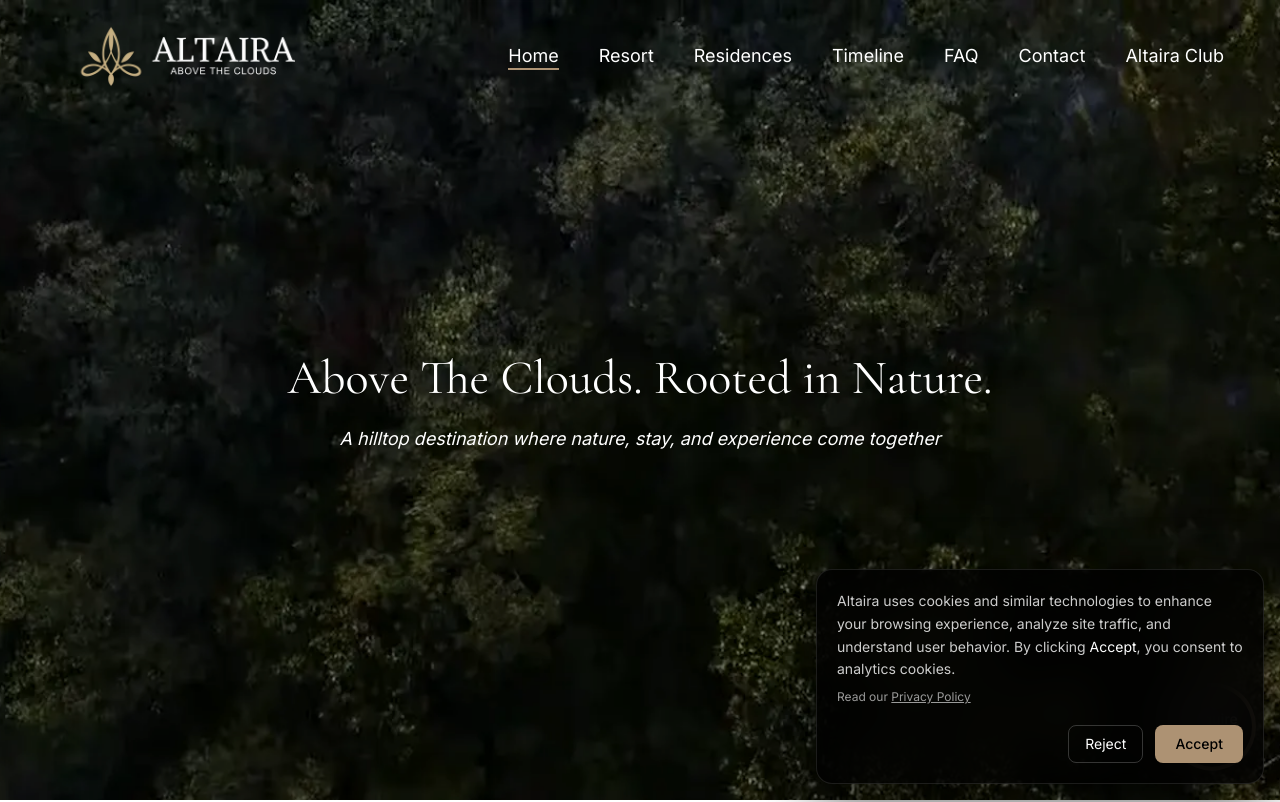
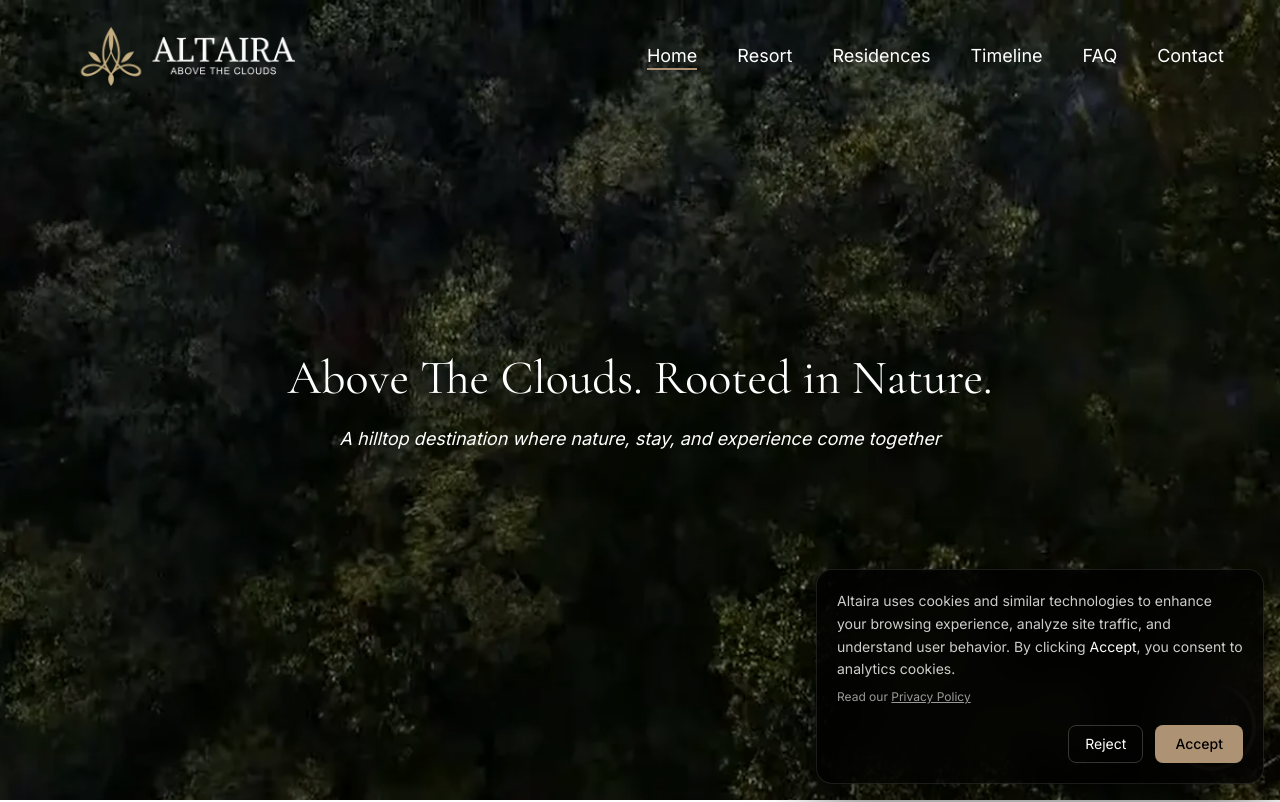
Before and after one commit to Fracspace/altaira2.0, a Next.js app: page / in a window 1280 px wide. Shown: the top 802 px of the page. Built offline with nearby package versions, Linux system fonts and the light colour scheme; no server answers.

Commit message:
fix: comment out Altaira Club link in Navbar component

```diff
--- a/app/components/GlobalComponents/Navbar.tsx
+++ b/app/components/GlobalComponents/Navbar.tsx
@@ -89,9 +89,9 @@ const Navbar = () => {
           <Link href="/contact">
             <span className={navItem("/contact/")}>Contact</span>
           </Link>
-          <Link href="/altaira-club">
+          {/* <Link href="/altaira-club">
             <span className={navItem("/altaira-club/")}>Altaira Club</span>
-          </Link>
+          </Link> */}
         </div>
       </div>
     </nav>
```
